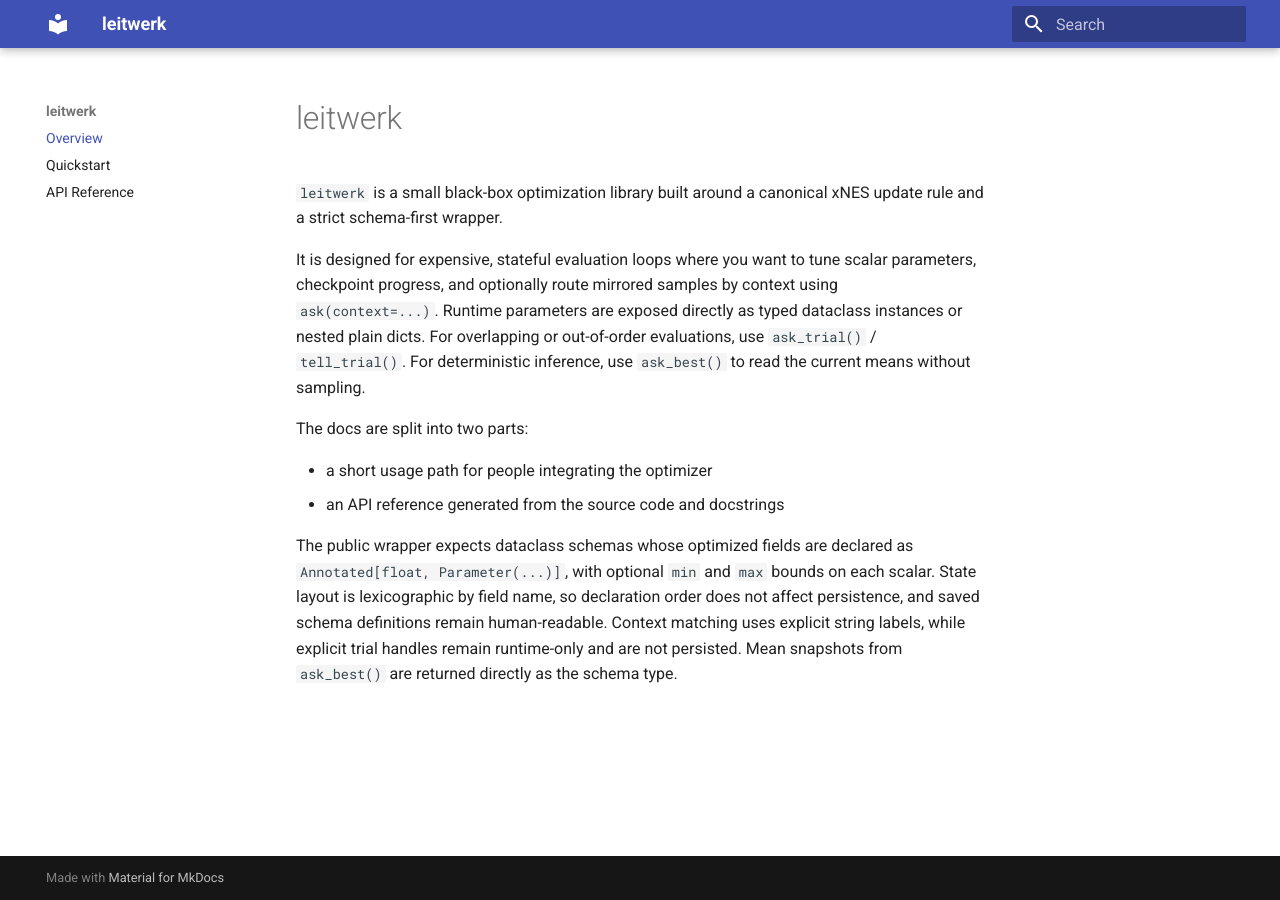
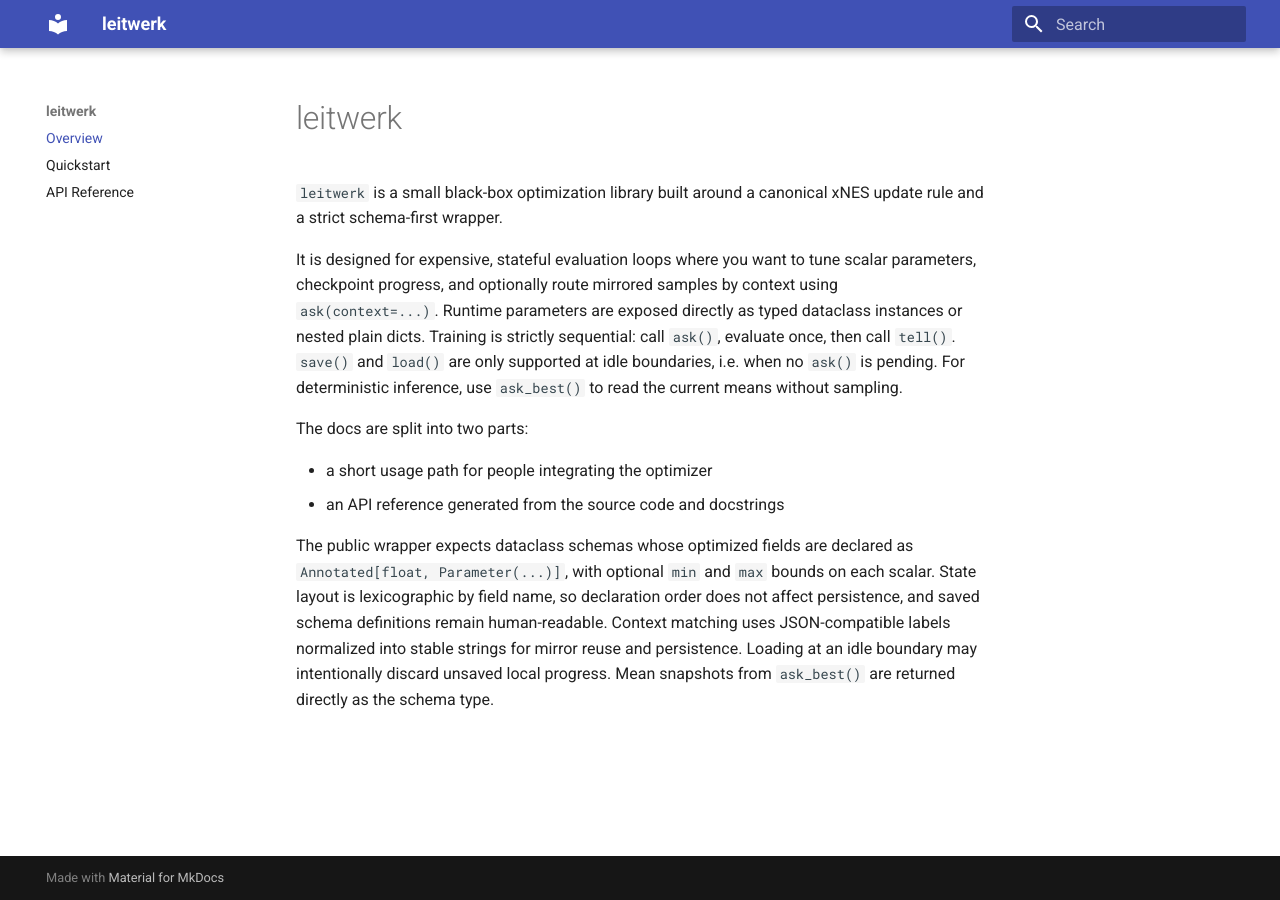
Before and after one commit to vschmidt91/xnes, an MkDocs documentation site: the page built from docs/index.md, in a window 1280 px wide. Built offline with MkDocs 1.6.1 and Material for MkDocs 9.7.7, drawn with Linux system fonts in a browser that asks for light colours.

```diff
--- a/docs/index.md
+++ b/docs/index.md
@@ -6,9 +6,11 @@
 It is designed for expensive, stateful evaluation loops where you want to tune
 scalar parameters, checkpoint progress, and optionally route mirrored samples
 by context using `ask(context=...)`. Runtime parameters are exposed directly as
-typed dataclass instances or nested plain dicts. For overlapping or
-out-of-order evaluations, use `ask_trial()` / `tell_trial()`. For deterministic
-inference, use `ask_best()` to read the current means without sampling.
+typed dataclass instances or nested plain dicts. Training is strictly
+sequential: call `ask()`, evaluate once, then call `tell()`. `save()` and
+`load()` are only supported at idle boundaries, i.e. when no `ask()` is
+pending. For deterministic inference, use `ask_best()` to read the current
+means without sampling.
 
 The docs are split into two parts:
 
@@ -19,6 +21,7 @@
 as `Annotated[float, Parameter(...)]`, with optional `min` and `max` bounds on
 each scalar. State layout is lexicographic by field name, so declaration order
 does not affect persistence, and saved schema definitions remain human-readable.
-Context matching uses explicit string labels, while explicit trial handles
-remain runtime-only and are not persisted. Mean snapshots from `ask_best()`
-are returned directly as the schema type.
+Context matching uses JSON-compatible labels normalized into stable strings for
+mirror reuse and persistence. Loading at an idle boundary may intentionally
+discard unsaved local progress. Mean snapshots from `ask_best()` are returned
+directly as the schema type.
```
Also changed, not shown: README.md (+9 -5 lines), docs/quickstart.md (+6 -2 lines), docs/reference/api.md (+0 -2 lines), 4 other files.
